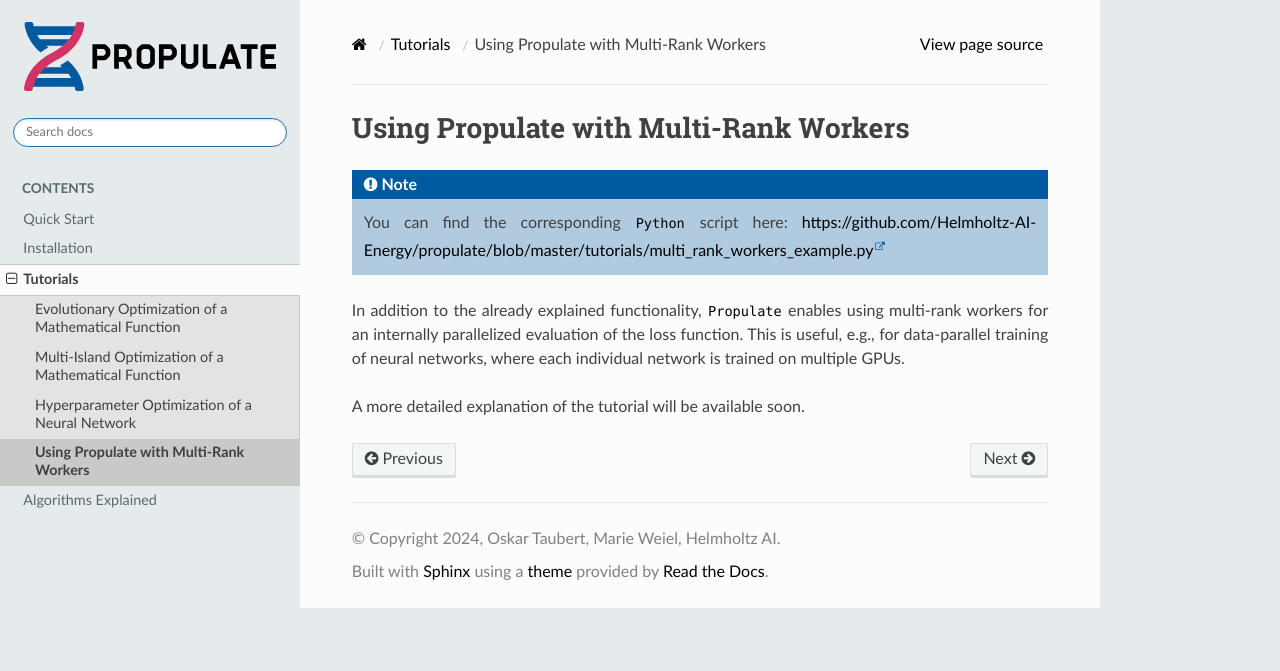
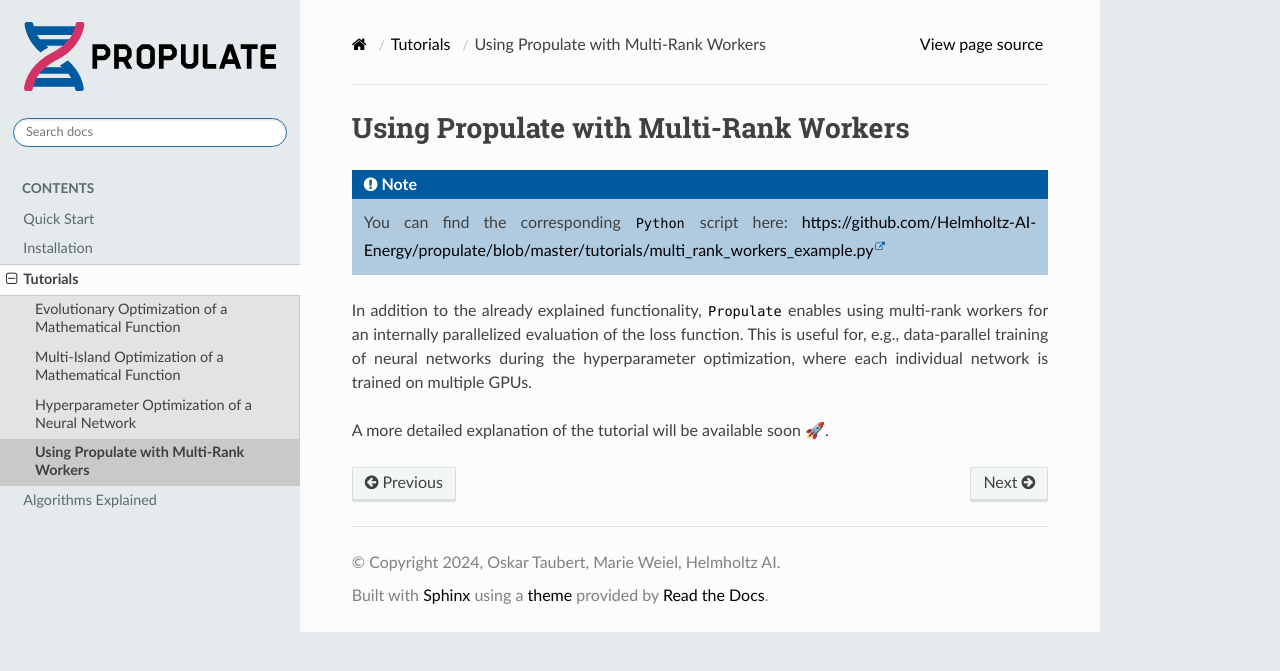
Before and after one commit to Helmholtz-AI-Energy/propulate, a Sphinx documentation site: the page built from docs/tut_multi_rank_worker.rst, in a window 1280 px wide. Shown: the top 671 px of the page. Built offline with Sphinx 7.4.7 and the Read the Docs theme 2.0.0, drawn with Linux system fonts in a browser that asks for light colours; nearby versions of some CDN libraries; some web fonts are replaced; library files that are not in the unit come from our copies.

```diff
--- a/docs/tut_multi_rank_worker.rst
+++ b/docs/tut_multi_rank_worker.rst
@@ -8,7 +8,7 @@
    https://github.com/Helmholtz-AI-Energy/propulate/blob/master/tutorials/multi_rank_workers_example.py
 
 In addition to the already explained functionality, ``Propulate`` enables using multi-rank workers for an internally
-parallelized evaluation of the loss function. This is useful, e.g., for data-parallel training of neural networks,
-where each individual network is trained on multiple GPUs.
+parallelized evaluation of the loss function. This is useful for, e.g., data-parallel training of neural networks during
+the hyperparameter optimization, where each individual network is trained on multiple GPUs.
 
-A more detailed explanation of the tutorial will be available soon.
+A more detailed explanation of the tutorial will be available soon |:rocket:|.
```
Also changed, not shown: other parts of docs/tut_multi_rank_worker.rst (+1 -1 lines).
